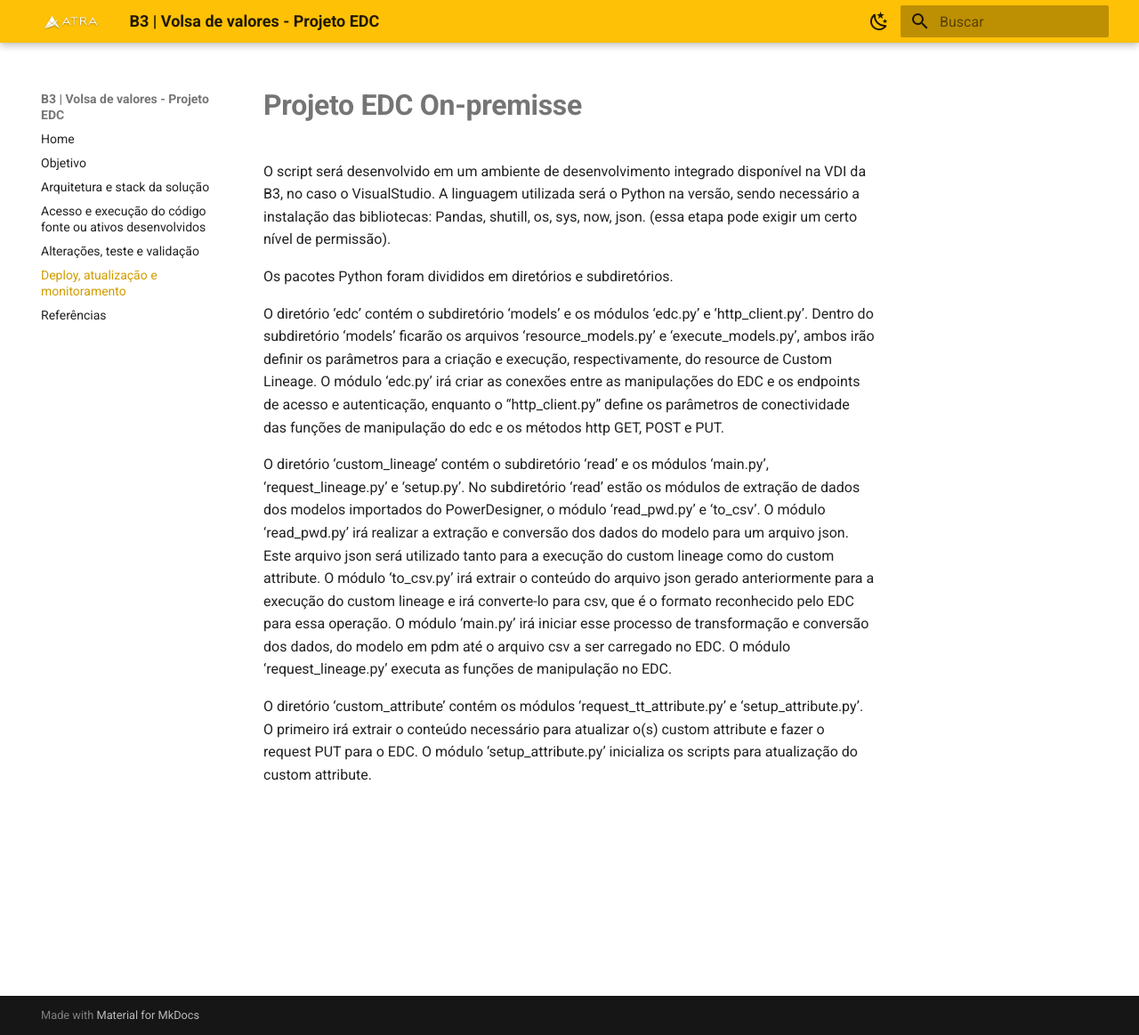
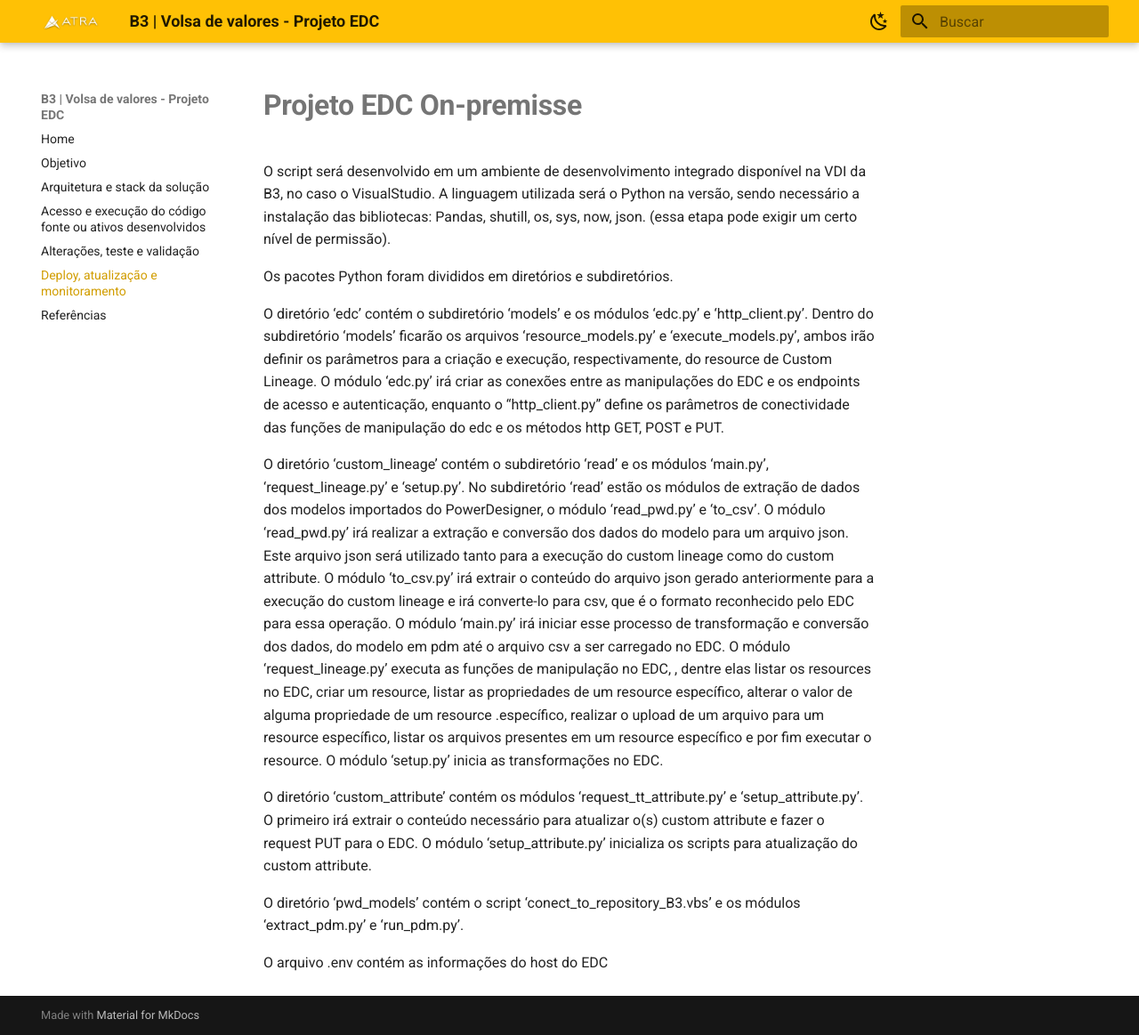
Before and after one commit to lucianafm-atra/b3_docs-mkdocs, an MkDocs documentation site: the page built from docs/deploy_atualiz_monitoram.md, in a window 1280 px wide and 1163 px high. Shown: the whole window at 89% size. Built offline with MkDocs 1.6.1 and Material for MkDocs 9.7.7, drawn with Linux system fonts in a browser that asks for light colours.

Commit message:
Update informações sobre deploy

```diff
--- a/docs/deploy_atualiz_monitoram.md
+++ b/docs/deploy_atualiz_monitoram.md
@@ -6,6 +6,10 @@
 
 O diretório ‘edc’ contém o subdiretório ‘models’ e os módulos ‘edc.py’ e ‘http_client.py’. Dentro do subdiretório ‘models’ ficarão os arquivos ‘resource_models.py’ e ‘execute_models.py’, ambos irão definir os parâmetros para a criação e execução, respectivamente, do resource de Custom Lineage. O módulo ‘edc.py’ irá criar as conexões entre as manipulações do EDC e os endpoints de acesso e autenticação, enquanto o “http_client.py” define os parâmetros de conectividade das funções de manipulação do edc e os métodos http GET, POST e PUT.
 
-O diretório ‘custom_lineage’ contém o subdiretório ‘read’ e os módulos ‘main.py’, ‘request_lineage.py’ e ‘setup.py’. No subdiretório ‘read’ estão os módulos de extração de dados dos modelos importados do PowerDesigner, o módulo ‘read_pwd.py’ e ‘to_csv’. O módulo ‘read_pwd.py’ irá realizar a extração e conversão dos dados do modelo para um arquivo json. Este arquivo json será utilizado tanto para a execução do custom lineage como do custom attribute. O módulo ‘to_csv.py’ irá extrair o conteúdo do arquivo json gerado anteriormente para a execução do custom lineage e irá converte-lo para csv, que é o formato reconhecido pelo EDC para essa operação. O módulo ‘main.py’ irá iniciar esse processo de transformação e conversão dos dados, do modelo em pdm até o arquivo csv a ser carregado no EDC.  O módulo ‘request_lineage.py’ executa as funções de manipulação no EDC.
+O diretório ‘custom_lineage’ contém o subdiretório ‘read’ e os módulos ‘main.py’, ‘request_lineage.py’ e ‘setup.py’. No subdiretório ‘read’ estão os módulos de extração de dados dos modelos importados do PowerDesigner, o módulo ‘read_pwd.py’ e ‘to_csv’. O módulo ‘read_pwd.py’ irá realizar a extração e conversão dos dados do modelo para um arquivo json. Este arquivo json será utilizado tanto para a execução do custom lineage como do custom attribute. O módulo ‘to_csv.py’ irá extrair o conteúdo do arquivo json gerado anteriormente para a execução do custom lineage e irá converte-lo para csv, que é o formato reconhecido pelo EDC para essa operação. O módulo ‘main.py’ irá iniciar esse processo de transformação e conversão dos dados, do modelo em pdm até o arquivo csv a ser carregado no EDC.  O módulo ‘request_lineage.py’ executa as funções de manipulação no EDC, , dentre elas listar os resources no EDC, criar um resource, listar as propriedades de um resource específico, alterar o valor de alguma propriedade de um resource .específico, realizar o upload de um arquivo para um resource específico, listar os arquivos presentes em um resource específico e por fim executar o resource. O módulo ‘setup.py’ inicia as transformações no EDC.
 
 O diretório ‘custom_attribute’ contém os módulos ‘request_tt_attribute.py’ e ‘setup_attribute.py’. O primeiro irá extrair o conteúdo necessário para atualizar o(s) custom attribute  e fazer o request PUT para o EDC. O módulo ‘setup_attribute.py’ inicializa os scripts para atualização do custom attribute.
+
+O diretório ‘pwd_models’ contém o script ‘conect_to_repository_B3.vbs’ e os módulos ‘extract_pdm.py’ e ‘run_pdm.py’.
+
+O arquivo .env contém as informações do host do EDC
```
